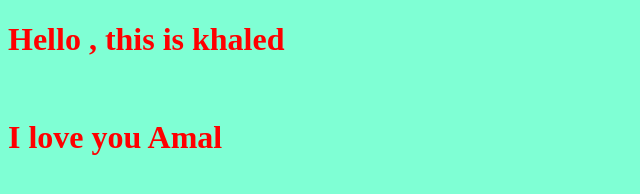
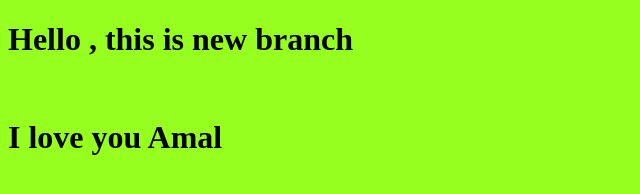
Before and after one commit to KAH98CS50/my_project, a plain HTML site: page index.html in a window 1280 px wide. Shown: the whole page, without its empty margins (0-640 px from the left). Drawn offline with Linux system fonts and the light colour scheme.

Commit message:
changing style for the title

```diff
--- a/index.html
+++ b/index.html
@@ -7,7 +7,7 @@
     <link rel="stylesheet" href="style.css">
 </head>
 <body>
-    <h1>Hello , this is khaled</h1>
+    <h1>Hello , this is new branch</h1>
     <br>
     <h1>I love you Amal</h1>
     <script src="app.js"></script>
--- a/style.css
+++ b/style.css
@@ -1,6 +1,6 @@
 h1{
-    color: red;
+    color: rgb(6, 6, 6);
 }
 body{
-    background-color: aquamarine;
+    background-color: #96ff1f;
 }
```
